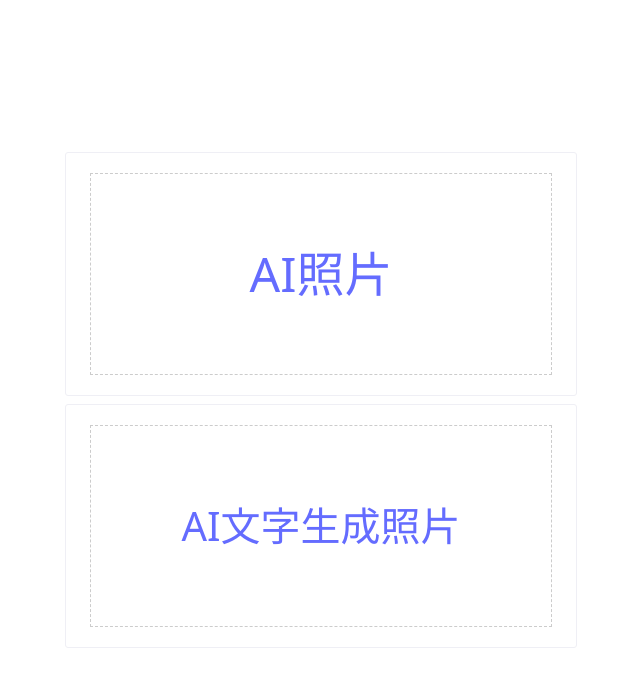
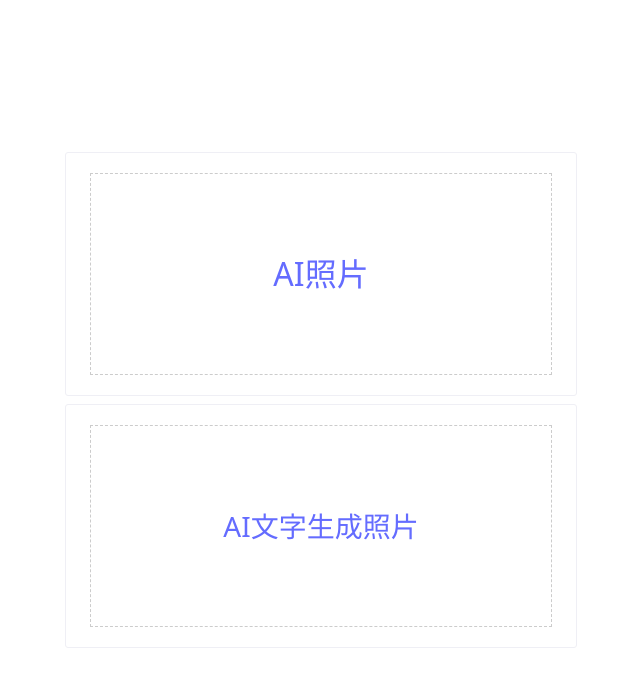
Before and after one commit to glwlg/sd-web, a Vue app: page / in a window 1280 px wide. Shown: the top 684 px of the page, without its empty margins (319-959 px from the left). Built offline with nearby package versions, Linux system fonts and the light colour scheme.

Commit message:
样式调整

```diff
--- a/src/Home.vue
+++ b/src/Home.vue
@@ -8,7 +8,7 @@
       <n-card>
         <div class="placeholder">
           <router-link to="/img2img">
-            <p style="font-size: 6vh;">AI照片</p>
+            <p style="font-size: 4vh;">AI照片</p>
 
           </router-link>
         </div>
@@ -16,7 +16,7 @@
       <n-card>
         <div class="placeholder">
           <router-link to="/text2img">
-            <p style="font-size: 5vh;">AI文字生成照片</p>
+            <p style="font-size: 3.5vh;">AI文字生成照片</p>
           </router-link>
         </div>
       </n-card>
```
